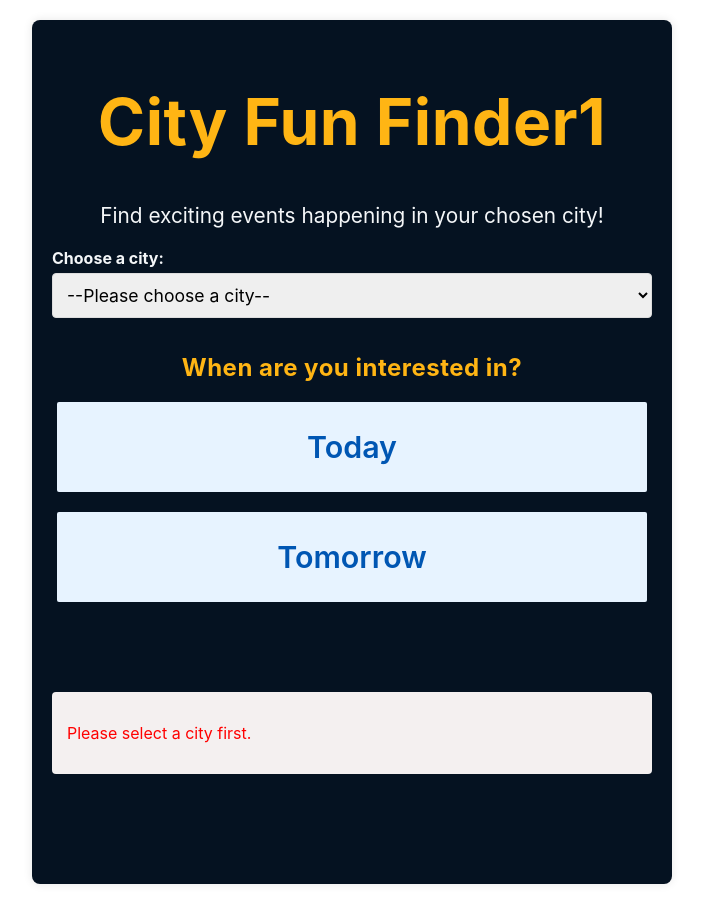
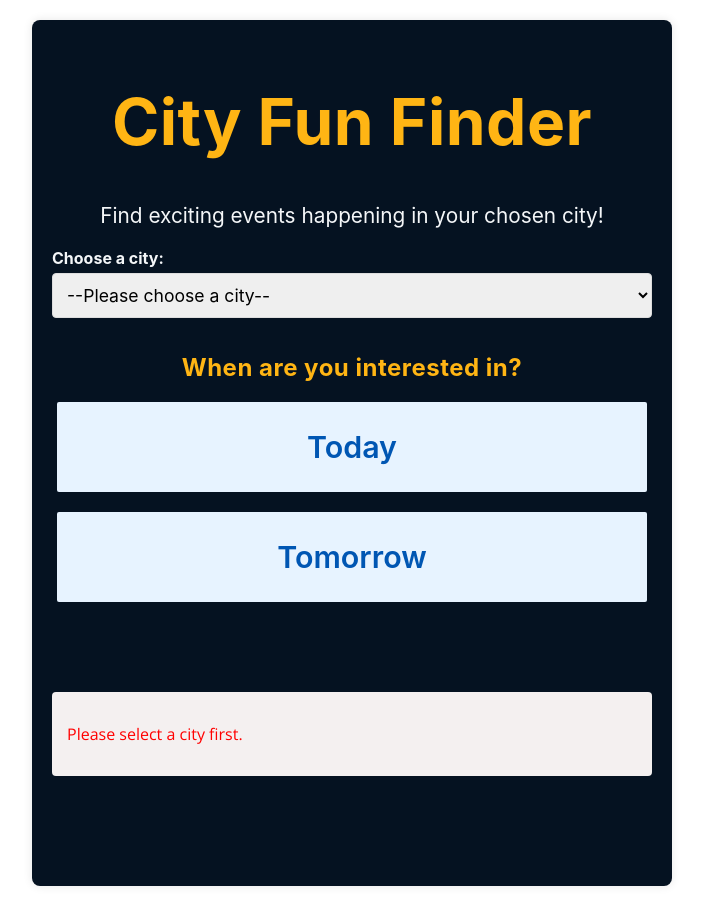
Before and after one commit to treadly55/weekend-away-event-finder, a website built with Vite: page index.html in a window 1280 px wide. Both pictures are taken after a click on the button "Today". Shown: the whole page, without its empty margins (288-991 px from the left). Built offline with nearby package versions, Linux system fonts and the light colour scheme; no server answers.

Commit message:
added fonts

```diff
--- a/index.html
+++ b/index.html
@@ -4,6 +4,7 @@
     <meta charset="UTF-8">
     <meta name="viewport" content="width=device-width, initial-scale=1.0">
     <title>City Fun Finder</title>
+    <link href="https://fonts.googleapis.com/css2?family=Montserrat:wght@600&family=Open+Sans:wght@400&display=swap" rel="stylesheet">
     <link rel="stylesheet" href="/style.css">
     <style>
         /* All styles are assumed to be in styles.css as per previous steps */
@@ -11,7 +12,7 @@
 </head>
 <body>
     <div class="container">
-        <h1>City Fun Finder1</h1>
+        <h1>City Fun Finder</h1>
         <p class="intro">Find exciting events happening in your chosen city!</p>
 
         <div>
--- a/src/agent.js
+++ b/src/agent.js
@@ -62,6 +62,9 @@ Interaction Flow Example:
 10. Thought: Now I will analyze events and weather to pick the top 2 most exciting and weather-appropriate.
 11. Final Output: (Formatted HTML recommendations, incorporating weather)
 
+Restrictions:
+**Do not use abreviations, output all content and words in full.
+**Do not capitalise the word Today or Tomorrow in your reply.
 `;
 // --- End Updated System Prompt ---
 
--- a/style.css
+++ b/style.css
@@ -163,6 +163,7 @@ font-family: var(--font-terminal);
 }
 
 #results-area h2 {
+  font-family: 'Montserrat', sans-serif;
   margin-top: 0;
   text-align: center;
   font-family: var(--font-condensed);
@@ -171,6 +172,7 @@ font-family: var(--font-terminal);
 
 #results-area p,
 #results-area ul {
+  font-family: 'Open Sans', sans-serif;
   text-align: left;
   color: #000;
 }
```
